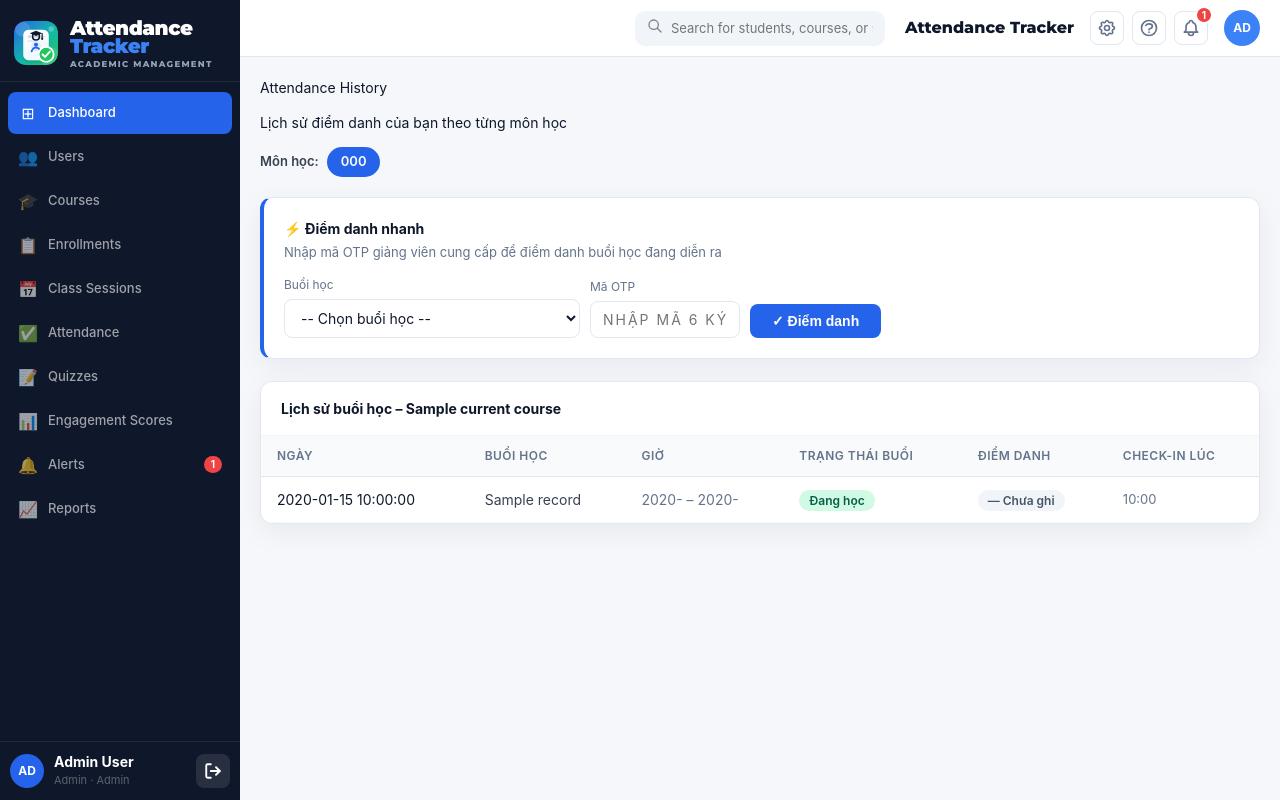
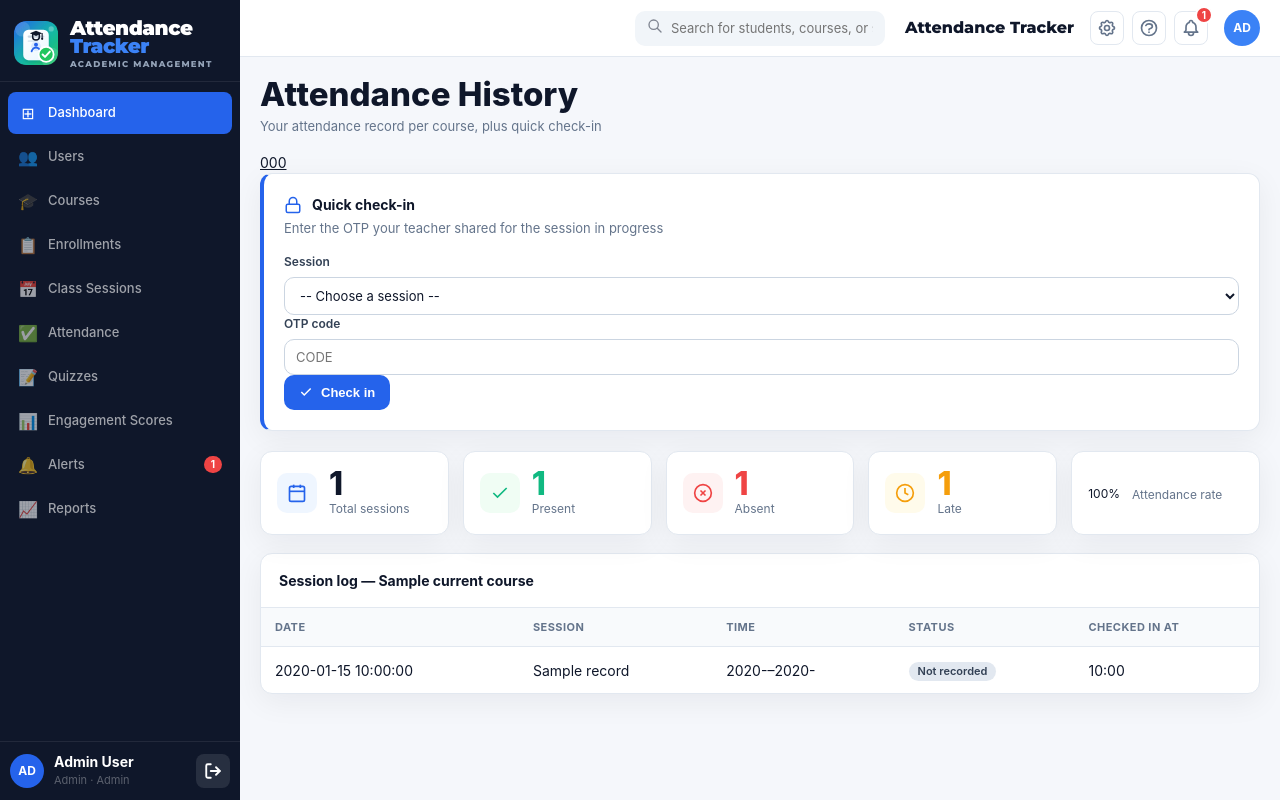
Before and after one commit to hca005/student_check_attendance_system-, a PHP site: the page made by views/student/attendance.php in a window 1280 px wide. Run offline with PHP 8.4, Linux system fonts and the light colour scheme; tables that the repository leaves empty hold one stand-in row (values such as "Sample post"); the template is opened without the code that fills it: most values are stand-ins (such as "Sample title", 1, 10 or a date in 2020); some libraries are stand-ins or nearby versions.

Commit message:
Update student dashboard and attendance overview views

```diff
--- a/views/student/attendance.php
+++ b/views/student/attendance.php
@@ -6,180 +6,139 @@
 require_once APP_ROOT . '/views/layouts/header.php';
 ?>
 
-<div class="page-title">Attendance History</div>
-<p class="page-sub">Lịch sử điểm danh của bạn theo từng môn học</p>
+<div class="admin-page-title">
+  <div class="left">
+    <h1>Attendance History</h1>
+    <p>Your attendance record per course, plus quick check-in</p>
+  </div>
+</div>
 
 <?php if (empty($courses)): ?>
-<div class="alert alert-warning">Bạn chưa được ghi danh vào môn học nào. Liên hệ Admin để được ghi danh.</div>
+<div class="alert alert-warning">You're not enrolled in any course yet. Contact your Admin to get enrolled.</div>
 
 <?php else: ?>
 
-<!-- ── Chọn môn học ───────────────────────────────────── -->
-<div style="display:flex;gap:8px;flex-wrap:wrap;align-items:center;margin-bottom:20px">
-  <span style="font-size:13px;font-weight:600;color:#374151">Môn học:</span>
+<div class="course-tabs">
   <?php foreach ($courses as $c): ?>
   <a href="<?= APP_URL ?>/student/attendance.php?course_id=<?= $c['id'] ?>"
-     style="padding:5px 14px;border-radius:20px;font-size:13px;font-weight:600;text-decoration:none;
-            background:<?= (int)$c['id']===$courseId?'#2563EB':'#F1F5F9' ?>;
-            color:<?= (int)$c['id']===$courseId?'#fff':'#374151' ?>">
+     class="course-tab <?= (int)$c['id'] === $courseId ? 'active' : '' ?>">
     <?= htmlspecialchars($c['course_code']) ?>
   </a>
   <?php endforeach; ?>
 </div>
 
-<?php if ($currentCourse): ?>
+<?php if ($currentCourse):
+  $activeSessions = array_filter($records, fn($r) => $r['session_status'] === 'active');
+?>
 
-<!-- ── Form Check-in OTP ─────────────────────────────── -->
-<?php
-$activeSessions = array_filter($records, fn($r) => $r['session_status'] === 'active');
-?>
-<div class="card" style="padding:20px;margin-bottom:22px;border-left:4px solid #2563EB">
-  <div style="font-weight:700;font-size:14px;color:#0F172A;margin-bottom:4px">⚡ Điểm danh nhanh</div>
-  <div style="font-size:13px;color:#64748B;margin-bottom:14px">Nhập mã OTP giảng viên cung cấp để điểm danh buổi học đang diễn ra</div>
+<div class="card" style="padding:20px;margin-bottom:20px;border-left:4px solid var(--primary)">
+  <div style="display:flex;align-items:center;gap:10px;margin-bottom:4px">
+    <svg width="18" height="18" fill="none" viewBox="0 0 24 24" stroke="var(--primary)" stroke-width="2"><rect x="3" y="11" width="18" height="11" rx="2"/><path d="M7 11V7a5 5 0 0 1 10 0v4"/></svg>
+    <div style="font-weight:700;font-size:14px">Quick check-in</div>
+  </div>
+  <div style="font-size:13px;color:var(--text-muted);margin-bottom:14px">Enter the OTP your teacher shared for the session in progress</div>
 
   <?php if (empty($activeSessions)): ?>
-  <div style="font-size:13px;color:#94A3B8;padding:10px;background:#F8FAFC;border-radius:8px">
-    📋 Hiện không có buổi học nào đang diễn ra trong môn này.
-  </div>
+  <div class="empty-state" style="padding:10px 0">No session is currently in progress for this course.</div>
   <?php else: ?>
-  <div style="display:flex;gap:10px;flex-wrap:wrap;align-items:flex-end">
-    <div>
-      <label style="font-size:12px;color:#64748B;display:block;margin-bottom:5px">Buổi học</label>
-      <select id="checkin-session"
-              style="padding:9px 12px;border:1.5px solid #E2E8F0;border-radius:8px;font-size:14px;min-width:220px;background:#fff">
-        <option value="">-- Chọn buổi học --</option>
+  <form class="otp-form" onsubmit="return false">
+    <div class="form-group" style="margin:0">
+      <label>Session</label>
+      <select id="checkin-session">
+        <option value="">-- Choose a session --</option>
         <?php foreach ($activeSessions as $r): ?>
         <option value="<?= $r['session_id'] ?>">
-          <?= htmlspecialchars($r['session_date']) ?> – <?= htmlspecialchars($r['title'] ?? 'Buổi học') ?>
-          <?php if ($r['attendance_status'] === 'present'): ?>(Đã điểm danh)<?php endif; ?>
+          <?= htmlspecialchars($r['session_date']) ?> — <?= htmlspecialchars($r['title'] ?? 'Session') ?>
+          <?= $r['attendance_status'] === 'present' ? '(already checked in)' : '' ?>
         </option>
         <?php endforeach; ?>
       </select>
     </div>
-    <div>
-      <label style="font-size:12px;color:#64748B;display:block;margin-bottom:5px">Mã OTP</label>
-      <input type="text" id="otp-input" placeholder="Nhập mã 6 ký tự" maxlength="20"
-             style="padding:9px 12px;border:1.5px solid #E2E8F0;border-radius:8px;font-size:14px;
-                    width:150px;text-transform:uppercase;letter-spacing:2px;text-align:center">
+    <div class="form-group" style="margin:0">
+      <label>OTP code</label>
+      <input type="text" id="otp-input" placeholder="CODE" maxlength="20">
     </div>
-    <button onclick="doCheckin()" id="checkin-btn"
-            style="padding:9px 22px;background:#2563EB;color:#fff;border:none;border-radius:8px;
-                   font-size:14px;font-weight:600;cursor:pointer">
-      ✓ Điểm danh
+    <button type="button" class="btn btn-primary" onclick="doCheckin()">
+      <svg width="14" height="14" fill="none" viewBox="0 0 24 24" stroke="currentColor" stroke-width="2.5"><polyline points="20 6 9 17 4 12"/></svg>
+      Check in
     </button>
-  </div>
-  <div id="checkin-msg" style="margin-top:10px;font-size:13px;font-weight:600;display:none;
-       padding:8px 14px;border-radius:8px"></div>
+  </form>
+  <div id="checkin-msg" class="alert" style="display:none;margin-top:12px;margin-bottom:0"></div>
   <?php endif; ?>
 </div>
 
-<!-- ── Thống kê tổng quan ─────────────────────────────── -->
-<?php if (!empty($stats) && (int)($stats['total_sessions'] ?? 0) > 0): ?>
-<div style="display:grid;grid-template-columns:repeat(auto-fill,minmax(130px,1fr));gap:12px;margin-bottom:22px">
-
-  <?php
-  $statItems = [
-    ['label'=>'Tổng buổi',  'value'=>$stats['total_sessions']??0,  'icon'=>'📅', 'color'=>'#2563EB', 'bg'=>'#EFF6FF'],
-    ['label'=>'Có mặt',     'value'=>$stats['present_count']??0,   'icon'=>'✅', 'color'=>'#059669', 'bg'=>'#F0FDF4'],
-    ['label'=>'Vắng mặt',   'value'=>$stats['absent_count']??0,    'icon'=>'❌', 'color'=>'#DC2626', 'bg'=>'#FEF2F2'],
-    ['label'=>'Đi trễ',     'value'=>$stats['late_count']??0,      'icon'=>'⏰', 'color'=>'#D97706', 'bg'=>'#FFFBEB'],
-    ['label'=>'Có phép',    'value'=>$stats['excused_count']??0,   'icon'=>'📝', 'color'=>'#7C3AED', 'bg'=>'#F5F3FF'],
-  ];
-  $total = max(1, (int)($stats['total_sessions'] ?? 1));
-  $presentPct = round(($stats['present_count']??0) / $total * 100);
-  ?>
-
-  <?php foreach ($statItems as $s): ?>
-  <div class="card" style="padding:16px;text-align:center;background:<?= $s['bg'] ?>">
-    <div style="font-size:22px;margin-bottom:4px"><?= $s['icon'] ?></div>
-    <div style="font-size:22px;font-weight:800;color:<?= $s['color'] ?>"><?= $s['value'] ?></div>
-    <div style="font-size:11px;color:#64748B;margin-top:2px"><?= $s['label'] ?></div>
+<?php if (!empty($stats) && (int)($stats['total_sessions'] ?? 0) > 0):
+  $total = max(1, (int)$stats['total_sessions']);
+  $presentPct = round(($stats['present_count'] ?? 0) / $total * 100);
+?>
+<div class="stat-cards" style="grid-template-columns:repeat(5, minmax(0,1fr))">
+  <div class="card stat-card">
+    <div class="stat-icon" style="background:#EFF6FF"><svg fill="none" viewBox="0 0 24 24" stroke="#2563EB" stroke-width="2"><rect x="3" y="4" width="18" height="18" rx="2"/><line x1="16" y1="2" x2="16" y2="6"/><line x1="8" y1="2" x2="8" y2="6"/><line x1="3" y1="10" x2="21" y2="10"/></svg></div>
+    <div><div class="stat-value"><?= $stats['total_sessions'] ?? 0 ?></div><div class="stat-label">Total sessions</div></div>
   </div>
-  <?php endforeach; ?>
-
-  <div class="card" style="padding:16px;text-align:center;background:#F8FAFC">
-    <div style="font-size:22px;margin-bottom:4px">📊</div>
-    <div style="font-size:22px;font-weight:800;color:<?= $presentPct>=80?'#059669':($presentPct>=60?'#D97706':'#DC2626') ?>"><?= $presentPct ?>%</div>
-    <div style="font-size:11px;color:#64748B;margin-top:2px">Tỷ lệ có mặt</div>
+  <div class="card stat-card">
+    <div class="stat-icon" style="background:#F0FDF4"><svg fill="none" viewBox="0 0 24 24" stroke="#10B981" stroke-width="2"><polyline points="20 6 9 17 4 12"/></svg></div>
+    <div><div class="stat-value" style="color:#10B981"><?= $stats['present_count'] ?? 0 ?></div><div class="stat-label">Present</div></div>
+  </div>
+  <div class="card stat-card">
+    <div class="stat-icon" style="background:#FEF2F2"><svg fill="none" viewBox="0 0 24 24" stroke="#EF4444" stroke-width="2"><circle cx="12" cy="12" r="10"/><line x1="15" y1="9" x2="9" y2="15"/><line x1="9" y1="9" x2="15" y2="15"/></svg></div>
+    <div><div class="stat-value" style="color:#EF4444"><?= $stats['absent_count'] ?? 0 ?></div><div class="stat-label">Absent</div></div>
+  </div>
+  <div class="card stat-card">
+    <div class="stat-icon" style="background:#FFFBEB"><svg fill="none" viewBox="0 0 24 24" stroke="#F59E0B" stroke-width="2"><circle cx="12" cy="12" r="10"/><polyline points="12 6 12 12 16 14"/></svg></div>
+    <div><div class="stat-value" style="color:#F59E0B"><?= $stats['late_count'] ?? 0 ?></div><div class="stat-label">Late</div></div>
+  </div>
+  <div class="card stat-card">
+    <div class="score-ring" style="--ring-size:48px;--pct:<?= $presentPct ?>;--ring-color:<?= $presentPct>=80?'#10B981':($presentPct>=60?'#F59E0B':'#EF4444') ?>">
+      <span class="score-ring-label" style="font-size:12px"><?= $presentPct ?>%</span>
+    </div>
+    <div><div class="stat-label" style="margin-top:4px">Attendance rate</div></div>
   </div>
 </div>
 <?php endif; ?>
 
-<!-- ── Bảng lịch sử ───────────────────────────────────── -->
-<div class="card" style="overflow:hidden">
-  <div style="padding:16px 20px;border-bottom:1px solid #F1F5F9;font-weight:700;font-size:14px;color:#0F172A">
-    Lịch sử buổi học – <?= htmlspecialchars($currentCourse['course_name']) ?>
+<div class="card">
+  <div style="padding:16px 18px;border-bottom:1px solid var(--line);font-weight:700;font-size:14px">
+    Session log — <?= htmlspecialchars($currentCourse['course_name']) ?>
   </div>
-  <div style="overflow-x:auto">
-    <table style="width:100%;border-collapse:collapse;font-size:14px">
-      <thead>
-        <tr style="background:#F8FAFC">
-          <th style="padding:11px 16px;text-align:left;font-size:12px;font-weight:600;color:#64748B;white-space:nowrap">Ngày</th>
-          <th style="padding:11px 16px;text-align:left;font-size:12px;font-weight:600;color:#64748B">Buổi học</th>
-          <th style="padding:11px 16px;text-align:left;font-size:12px;font-weight:600;color:#64748B">Giờ</th>
-          <th style="padding:11px 16px;text-align:left;font-size:12px;font-weight:600;color:#64748B">Trạng thái buổi</th>
-          <th style="padding:11px 16px;text-align:left;font-size:12px;font-weight:600;color:#64748B">Điểm danh</th>
-          <th style="padding:11px 16px;text-align:left;font-size:12px;font-weight:600;color:#64748B">Check-in lúc</th>
-        </tr>
-      </thead>
+  <div class="table-wrap">
+    <table>
+      <thead><tr><th>Date</th><th>Session</th><th>Time</th><th>Status</th><th>Checked in at</th></tr></thead>
       <tbody>
         <?php if (empty($records)): ?>
-        <tr><td colspan="6" style="padding:30px;text-align:center;color:#94A3B8">Chưa có buổi học nào.</td></tr>
-        <?php else: ?>
-        <?php foreach ($records as $r):
-          // Badge điểm danh
-          [$attBg, $attText] = match($r['attendance_status'] ?? null) {
-            'present' => ['#D1FAE5;color:#065F46', '✅ Có mặt'],
-            'absent'  => ['#FEE2E2;color:#991B1B', '❌ Vắng'],
-            'late'    => ['#FEF3C7;color:#92400E', '⏰ Trễ'],
-            'excused' => ['#EDE9FE;color:#4C1D95', '📝 Có phép'],
-            default   => ['#F1F5F9;color:#475569',  '— Chưa ghi'],
-          };
-          // Badge trạng thái buổi
-          [$sesBg, $sesText] = match($r['session_status']) {
-            'active'   => ['#D1FAE5;color:#065F46', 'Đang học'],
-            'ended'    => ['#F1F5F9;color:#475569',  'Kết thúc'],
-            'planned'  => ['#DBEAFE;color:#1E40AF',  'Sắp diễn ra'],
-            'cancelled'=> ['#FEE2E2;color:#991B1B',  'Đã hủy'],
-            default    => ['#F1F5F9;color:#475569',   $r['session_status']],
+        <tr><td colspan="5"><div class="empty-state">No sessions recorded yet.</div></td></tr>
+        <?php else: foreach ($records as $r):
+          $badge = match($r['attendance_status'] ?? null) {
+            'present' => ['badge-success', 'Present'],
+            'absent'  => ['badge-danger',  'Absent'],
+            'late'    => ['badge-warning', 'Late'],
+            'excused' => ['badge-primary', 'Excused'],
+            default   => ['badge-gray',    'Not recorded'],
           };
         ?>
-        <tr style="border-bottom:1px solid #F8FAFC;transition:background .12s" onmouseover="this.style.background='#F8FAFC'" onmouseout="this.style.background=''">
-          <td style="padding:12px 16px;color:#0F172A;white-space:nowrap"><?= htmlspecialchars($r['session_date']) ?></td>
-          <td style="padding:12px 16px;color:#374151"><?= htmlspecialchars($r['title'] ?? 'Buổi học') ?></td>
-          <td style="padding:12px 16px;color:#64748B;white-space:nowrap"><?= substr($r['start_time'],0,5) ?> – <?= substr($r['end_time'],0,5) ?></td>
-          <td style="padding:12px 16px">
-            <span style="background:<?= $sesBg ?>;padding:3px 10px;border-radius:99px;font-size:12px;font-weight:600"><?= $sesText ?></span>
-          </td>
-          <td style="padding:12px 16px">
-            <span style="background:<?= $attBg ?>;padding:3px 10px;border-radius:99px;font-size:12px;font-weight:600"><?= $attText ?></span>
-          </td>
-          <td style="padding:12px 16px;color:#64748B;font-size:13px">
-            <?= $r['checked_in_at'] ? date('H:i', strtotime($r['checked_in_at'])) : '—' ?>
-          </td>
+        <tr>
+          <td><?= htmlspecialchars($r['session_date']) ?></td>
+          <td><?= htmlspecialchars($r['title'] ?? 'Session') ?></td>
+          <td><?= substr($r['start_time'],0,5) ?>–<?= substr($r['end_time'],0,5) ?></td>
+          <td><span class="badge <?= $badge[0] ?>"><?= $badge[1] ?></span></td>
+          <td><?= $r['checked_in_at'] ? date('H:i', strtotime($r['checked_in_at'])) : '—' ?></td>
         </tr>
-        <?php endforeach; ?>
-        <?php endif; ?>
+        <?php endforeach; endif; ?>
       </tbody>
     </table>
   </div>
 </div>
 
-<?php endif; ?><!-- /currentCourse -->
-<?php endif; ?><!-- /courses -->
+<?php endif; ?>
+<?php endif; ?>
 
 <script>
 async function doCheckin() {
   const sessionId = document.getElementById('checkin-session')?.value;
   const otp       = document.getElementById('otp-input')?.value.trim();
-  const msgEl     = document.getElementById('checkin-msg');
-  const btn       = document.getElementById('checkin-btn');
 
-  if (!sessionId) { showMsg('Vui lòng chọn buổi học.', false); return; }
-  if (!otp)        { showMsg('Vui lòng nhập mã OTP.',   false); return; }
-
-  btn.disabled    = true;
-  btn.textContent = '⏳ Đang xử lý...';
+  if (!sessionId) { showMsg('Please choose a session.', false); return; }
+  if (!otp)        { showMsg('Please enter the OTP code.', false); return; }
 
   try {
     const res  = await fetch('<?= APP_URL ?>/student/attendance.php?action=checkin', {
@@ -189,23 +148,17 @@ async function doCheckin() {
     });
     const data = await res.json();
     showMsg(data.message, data.success);
-    if (data.success) {
-      setTimeout(() => location.reload(), 1500);
-    }
+    if (data.success) setTimeout(() => location.reload(), 1200);
   } catch {
-    showMsg('Lỗi kết nối. Vui lòng thử lại.', false);
-  } finally {
-    btn.disabled    = false;
-    btn.textContent = '✓ Điểm danh';
+    showMsg('Connection error. Please try again.', false);
   }
 }
 
 function showMsg(text, success) {
   const el = document.getElementById('checkin-msg');
-  el.textContent          = text;
-  el.style.display        = 'block';
-  el.style.background     = success ? '#D1FAE5' : '#FEE2E2';
-  el.style.color          = success ? '#065F46' : '#991B1B';
+  el.textContent = text;
+  el.className   = 'alert ' + (success ? 'alert-success' : 'alert-danger');
+  el.style.display = 'flex';
 }
 </script>
 
```
Also changed, not shown: views/student/dashboard.php (+35 -23 lines).
